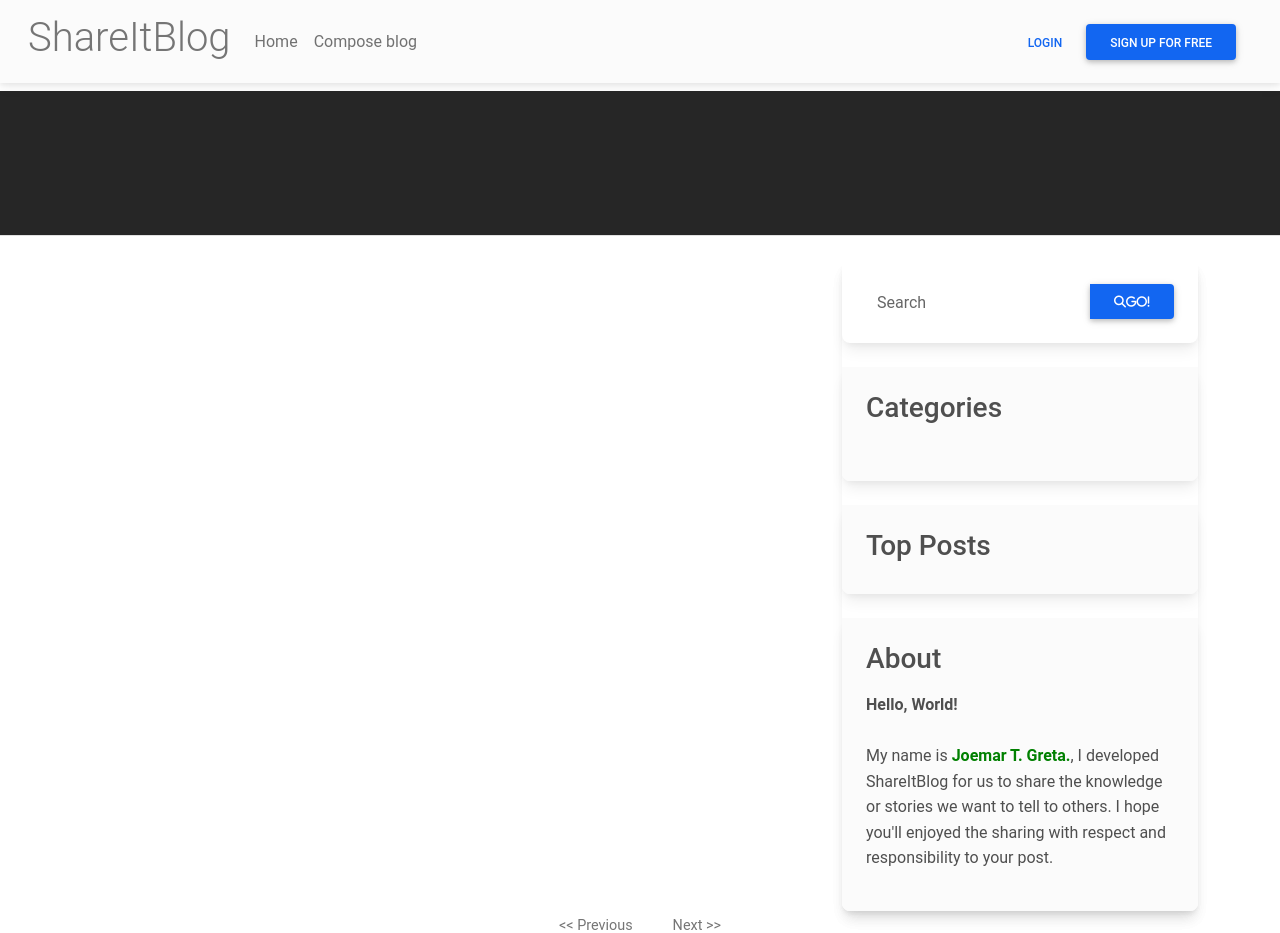
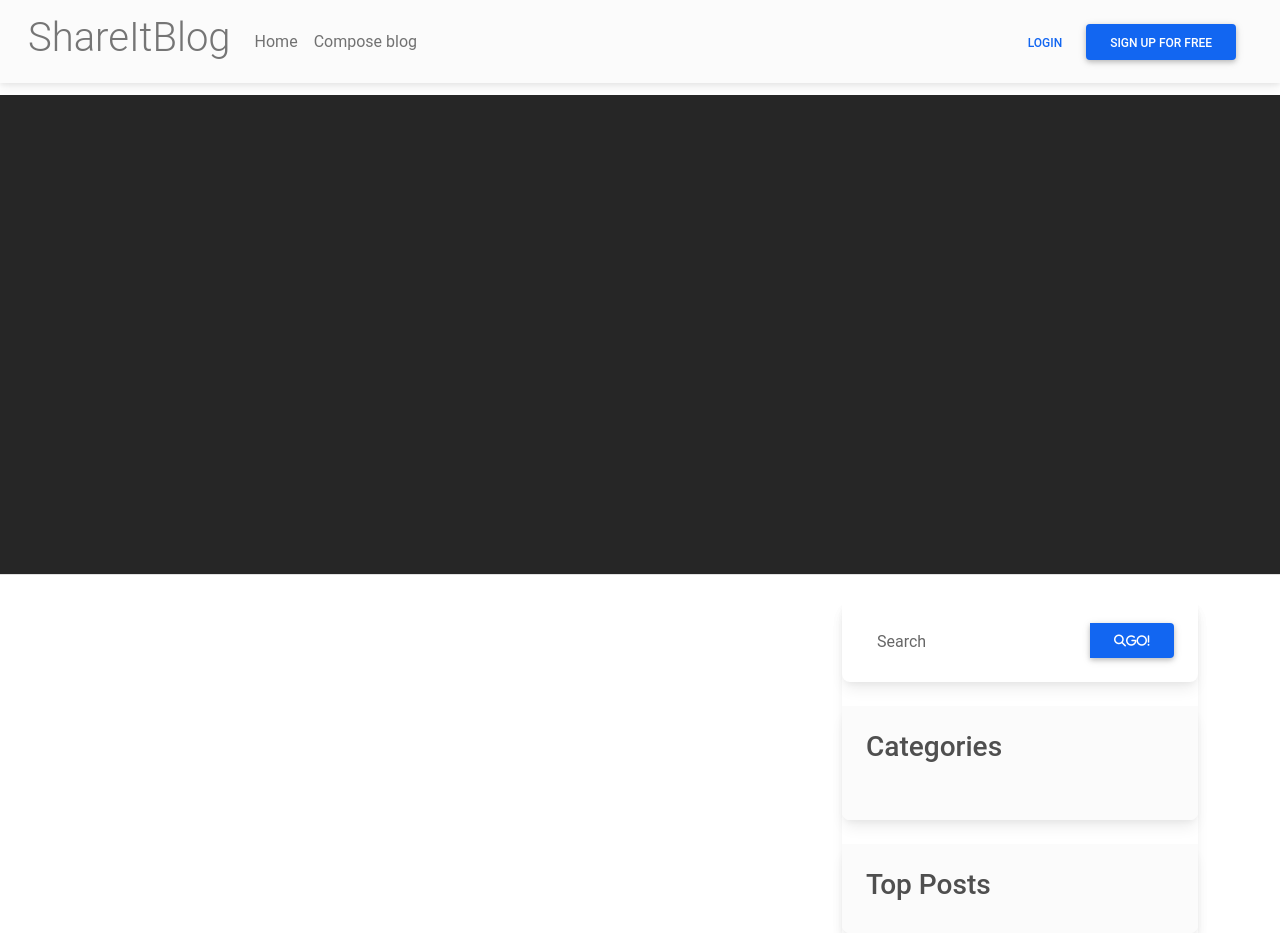
Before and after one commit to joemargreta16/ShareItBlog, a Django app: template templates/blog/blog.html in a window 1280 px wide. Shown: the top 933 px of the page. Run offline with Django 3.2, Linux system fonts and the light colour scheme; the template is opened without the code that fills it, so the values that code supplies are empty; some libraries are stand-ins or nearby versions.

Commit message:
Fixing some design and trying to change some functionalities but decided to stay as it is.

```diff
--- a/templates/blog/header-search-result.html
+++ b/templates/blog/header-search-result.html
@@ -1,7 +1,7 @@
-<header class=" header text-white bg-dark py-5 bg-light border-bottom mb-4 mt-auto">
-    <div class="container">
+<header class="header text-white bg-dark d-grid gap-3 bg-light border-bottom mb-4 mt-1" style="min-height: 30rem;">
+    <div class="container d-flex align-items-center justify-content-center">
         <div class="text-center my-5">
-            <div class="jumbotron jumbotron-fluid text-white rounded bg-dark col-md-8 mx-auto">
+            <div class="col-md-8 mx-auto">
                 <h1 class="display-6 font-italic">Search:&nbsp;{{ query }}</h1>
                 <p class="lead-2 opacity-90 mt-6">{{ total }}Result(s) Found.</p>
             </div>
--- a/templates/blog/header.html
+++ b/templates/blog/header.html
@@ -1,5 +1,5 @@
-<header class="header text-white bg-dark py-5 bg-light border-bottom mb-4 mt-auto">
-    <div class="container">
+<header class="header text-white bg-dark d-grid gap-3 bg-light border-bottom mb-4 mt-1" style="min-height: 30rem;">
+    <div class="container d-flex align-items-center justify-content-center">
         <div class="text-center my-5">
             {% for popular in popular_posts_head %}
             <div class="col-md-8 mx-auto">
```
Also changed, not shown: db.sqlite3, pages/migrations/0002_devmember.py (added), pages/migrations/0003_alter_devmember_avatar.py (added), pages/migrations/0004_alter_devmember_id.py (added), pages/migrations/0005_delete_devmember.py (added), templates/pages/myprofile_edit_form.html (line endings or trailing spaces).
